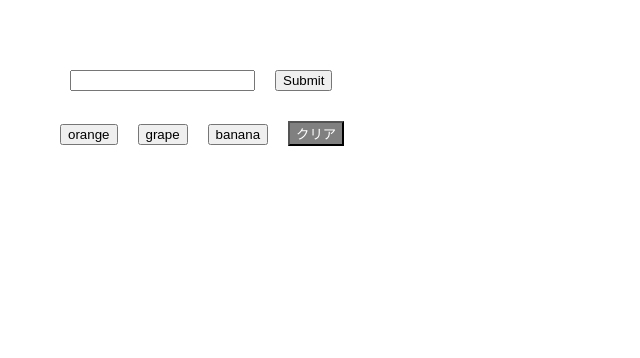
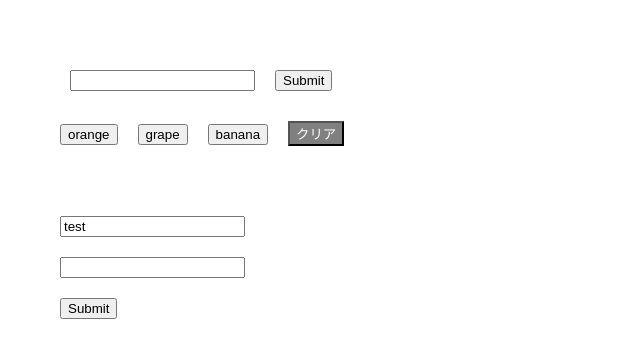
Before and after one commit to suzuki-yud/react-hook-form-tutorial, a Next.js app: page / in a window 1280 px wide. Shown: the top 358 px of the page, without its empty margins (0-640 px from the left). Built offline with nearby package versions, Linux system fonts and the light colour scheme.

Commit message:
add example & try watch / required option

```diff
--- a/pages/index.tsx
+++ b/pages/index.tsx
@@ -3,12 +3,22 @@ import { useForm, SubmitHandler } from 'react-hook-form';
 
 type Inputs = {
   text: string;
+  example: string;
+  exampleRequired: string;
 };
 
 export default function Index() {
-  const { register, handleSubmit, setValue, getValues, resetField } =
-    useForm<Inputs>();
-  const onSubmit: SubmitHandler<Inputs> = (data) => console.log(data.text);
+  const {
+    register,
+    handleSubmit,
+    setValue,
+    getValues,
+    resetField,
+    watch,
+    formState: { errors },
+  } = useForm<Inputs>();
+  const onSubmit: SubmitHandler<Inputs> = (data) => console.log(data);
+  console.log(watch('example'));
 
   const changeTextValue = (value: string) => {
     const currentValue = getValues('text');
@@ -20,6 +30,7 @@ export default function Index() {
   };
 
   return (
+    <>
       <form onSubmit={handleSubmit(onSubmit)} style={{ margin: '50px' }}>
         <input {...register('text')} style={{ margin: '20px' }} />
         <input type="submit" />
@@ -43,5 +54,23 @@ export default function Index() {
           </button>
         </div>
       </form>
+      <form onSubmit={handleSubmit(onSubmit)} style={{ margin: '50px' }}>
+        <input
+          defaultValue="test"
+          {...register('example')}
+          style={{ margin: '10px' }}
+        />
+        <div>
+          <input
+            {...register('exampleRequired', { required: true })}
+            style={{ margin: '10px' }}
+          />
+          {errors.exampleRequired && (
+            <span style={{ color: 'red' }}>This field is required</span>
+          )}
+        </div>
+        <input type="submit" style={{ margin: '10px' }} />
+      </form>
+    </>
   );
 }
```
Lines whose indentation alone changed are shown as unchanged.
